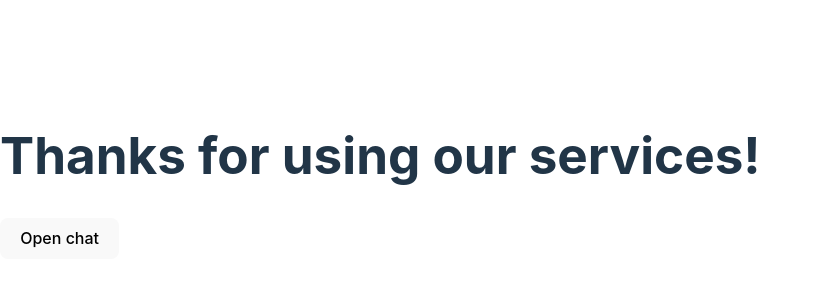
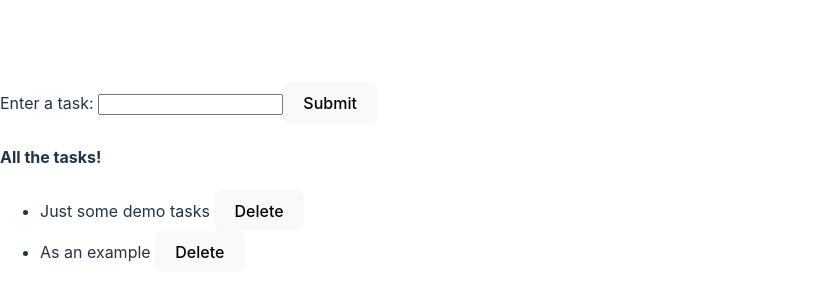
Before and after one commit to AndrewAttemptsCode/odin-my-first-react-app, a React (Vite) app: page / in a window 1280 px wide. Shown: the part 224-524 px from the top of the page, without its empty margins (0-819 px from the left). Built offline with nearby package versions, Linux system fonts and the light colour scheme.

Commit message:
complete classInput task 1

```diff
--- /dev/null
+++ b/src/class-based/classInput.jsx
@@ -0,0 +1,67 @@
+/* eslint-disable react/destructuring-assignment */
+import { Component } from 'react';
+
+class ClassInput extends Component {
+  constructor(props) {
+    super(props);
+
+    this.state = {
+      todos: ['Just some demo tasks', 'As an example'],
+      inputVal: '',
+    };
+
+    this.handleInputChange = this.handleInputChange.bind(this);
+    this.handleSubmit = this.handleSubmit.bind(this);
+    this.removeTask = this.removeTask.bind(this);
+  }
+
+  handleInputChange(e) {
+    this.setState((state) => ({
+      ...state,
+      inputVal: e.target.value,
+    }));
+  }
+
+  handleSubmit(e) {
+    e.preventDefault();
+    this.setState((state) => ({
+      todos: state.todos.concat(state.inputVal),
+      inputVal: '',
+    }));
+  }
+
+  removeTask(todo) {
+    const filtered = this.state.todos.filter(task => task !== todo);
+    this.setState({todos: filtered});
+  }
+
+  render() {
+    return (
+      <section>
+        {/* eslint-disable-next-line react/prop-types */}
+        <h3>{this.props.name}</h3>
+        {/* The input field to enter To-Do's */}
+        <form onSubmit={this.handleSubmit}>
+          {/* eslint-disable-next-line jsx-a11y/label-has-associated-control */}
+          <label htmlFor="task-entry">Enter a task: </label>
+          <input
+            type="text"
+            name="task-entry"
+            value={this.state.inputVal}
+            onChange={this.handleInputChange}
+          />
+          <button type="submit">Submit</button>
+        </form>
+        <h4>All the tasks!</h4>
+        {/* The list of all the To-Do's, displayed */}
+        <ul>
+          {this.state.todos.map((todo) => (
+            <li key={todo}>{todo} <button onClick={() => this.removeTask(todo)}>Delete</button></li>
+          ))}
+        </ul>
+      </section>
+    );
+  }
+}
+
+export default ClassInput;
--- a/src/main.jsx
+++ b/src/main.jsx
@@ -1,7 +1,7 @@
 import { StrictMode } from 'react'
 import { createRoot } from 'react-dom/client'
 import './index.css'
-import Form from './effect/pt2/challenge_4/App';
+import ClassInput from './class-based/classInput';
 
 
 const rootElement = document.getElementById('root');
@@ -9,6 +9,6 @@ const root = createRoot(rootElement);
 
 root.render(
   <StrictMode>
-  <Form />
+  <ClassInput />
   </StrictMode>
 )
```
Also changed, not shown: src/class-based/README.md (added).
